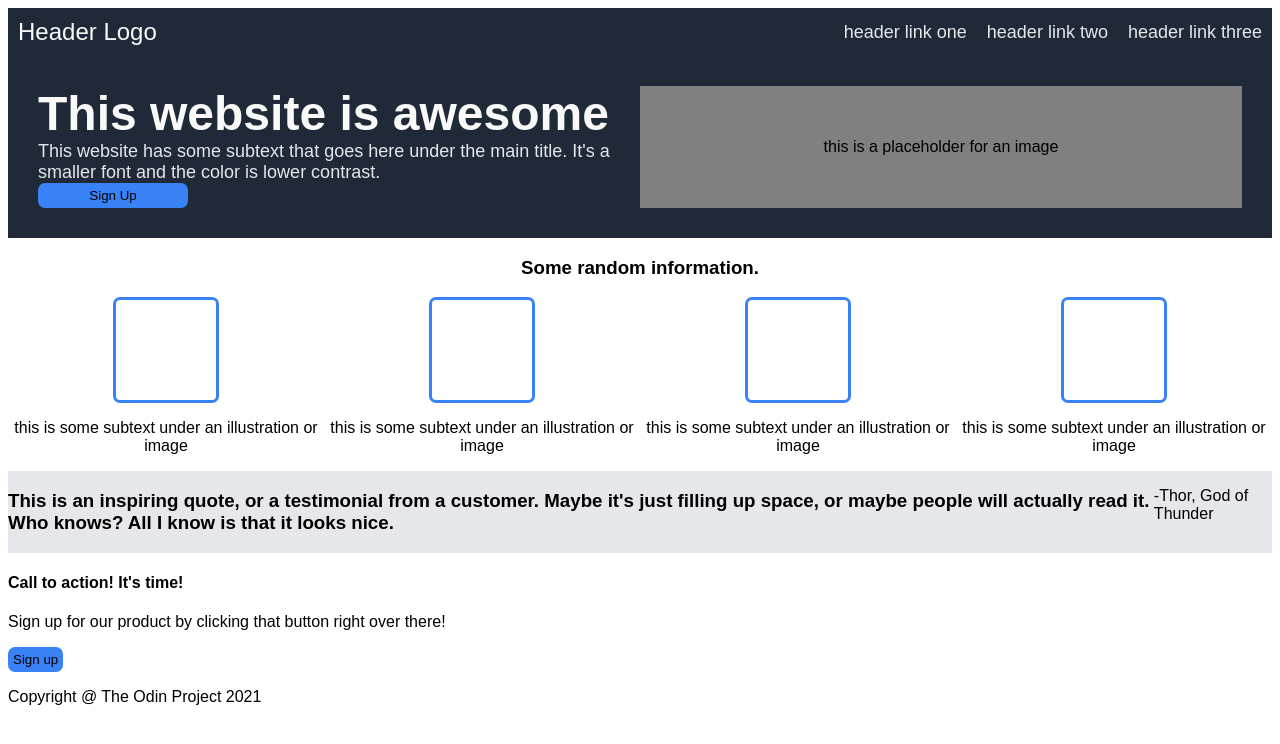
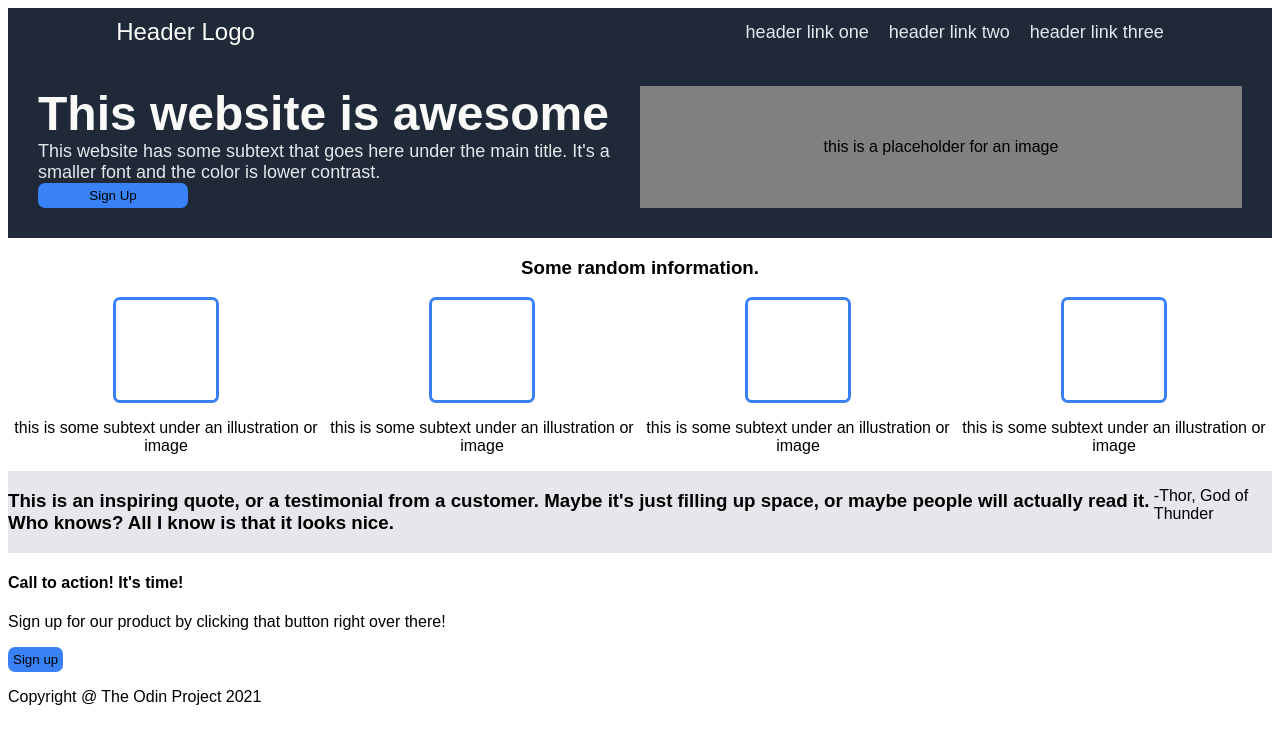
Before and after one commit to CCeph/Landing-Page, a plain HTML site: page index.html in a window 1280 px wide. Drawn offline with Linux system fonts and the light colour scheme.

Commit message:
Adjusted header flexbox
Adjusted the header so that it contains 3 containers. There are two empty containers on each side to keep the middle centered.

```diff
--- a/index.html
+++ b/index.html
@@ -9,12 +9,16 @@
 </head>
 <body>
     <div class="header">
+        <div class="ileft"></div>
+        <div class="imiddle">
             <p class="logo">Header Logo</p>
             <ul>
                 <li><a href="https://www.example.com">header link one</a></li>
                 <li><a href="https://www.example.com">header link two</a></li>
                 <li><a href="https://www.example.com">header link three</a></li>
             </ul>
+        </div>
+        <div class="iright"></div>
     </div>
 
     <div class="sec1">
--- a/styles.css
+++ b/styles.css
@@ -8,14 +8,21 @@ body {
 .sec1,
 .sec3,
 .sec4,
-.footer {
+.footer,
+.imiddle {
     display: flex;
 }
 
-.header {
+.header .imiddle {
     justify-content: space-between;
     align-items: center;
     padding: 10px;
+    background-color: #1f2937;
+    flex: 5 1 auto;
+}
+
+.header .ileft, .iright {
+    flex: 1 1 auto;
     background-color: #1f2937;
 }
 
```
Lines whose indentation alone changed are shown as unchanged.
